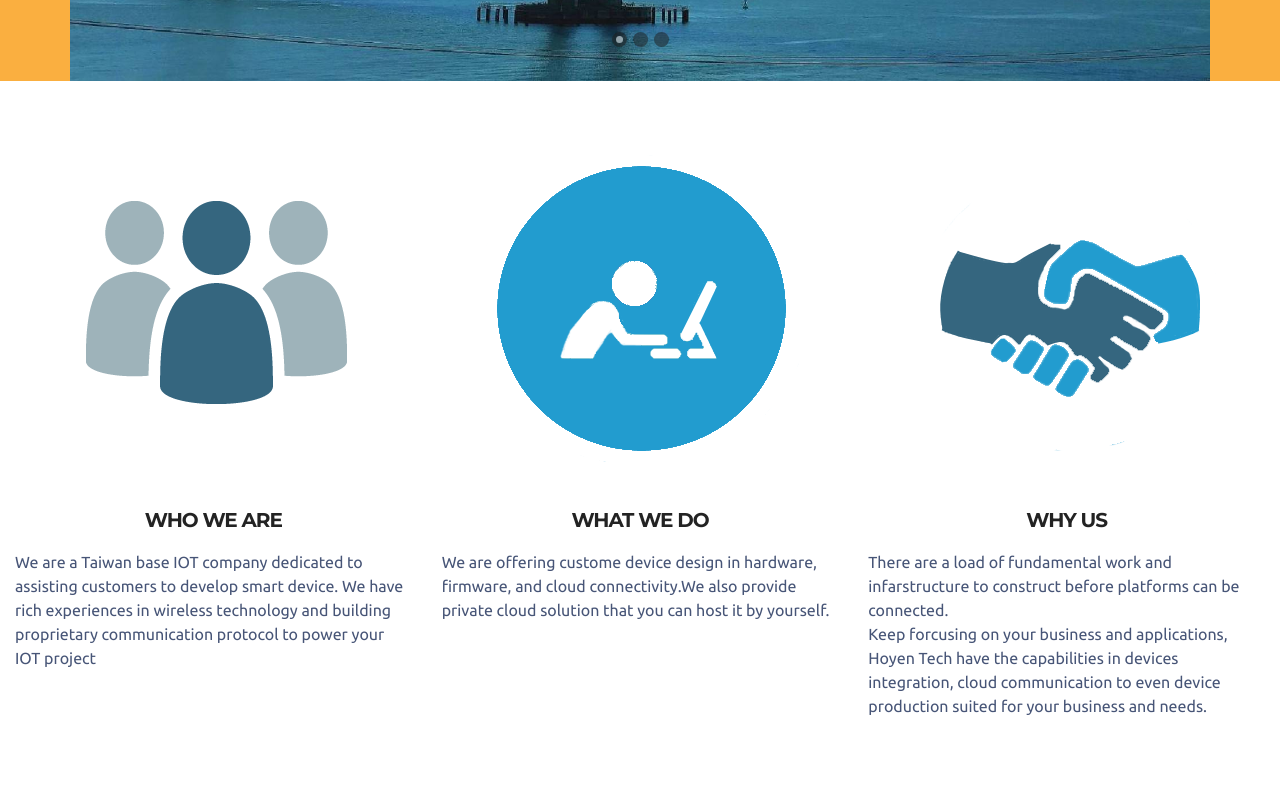
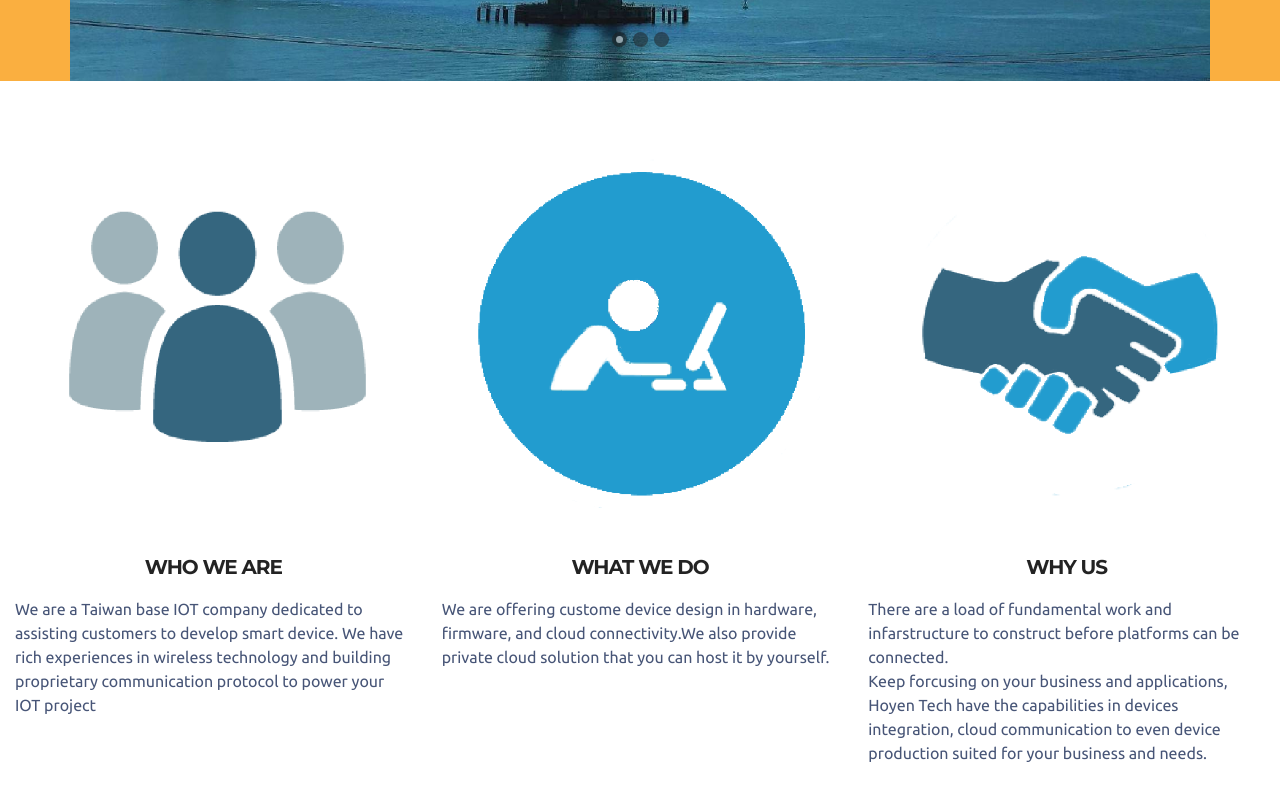
Before and after one commit to kenychen/web01, a plain HTML site: page index.html in a window 1280 px wide. Shown: the part 640-1440 px from the top of the page. Drawn offline with Linux system fonts and the light colour scheme.

Commit message:
re-size icon

```diff
--- a/index.html
+++ b/index.html
@@ -135,7 +135,7 @@
         <div class="mbr-cards-col col-xs-12 col-lg-4" style="padding-top: 40px; padding-bottom: 80px;">
             <div class="container">
               <div class="card cart-block">
-                  <div class="card-img"><img src="assets/images/whoweare-350x350.png" class="card-img-top"></div>
+                  <div class="card-img"><img src="assets/images/whoweare-600x600.png" class="card-img-top"></div>
                   <div class="card-block">
                     <h4 class="card-title">WHO WE ARE</h4>
 
@@ -148,7 +148,7 @@
         <div class="mbr-cards-col col-xs-12 col-lg-4" style="padding-top: 40px; padding-bottom: 80px;">
             <div class="container">
                 <div class="card cart-block">
-                    <div class="card-img"><img src="assets/images/whatwedo-350x350.png" class="card-img-top"></div>
+                    <div class="card-img"><img src="assets/images/whatwedo-600x600.png" class="card-img-top"></div>
                     <div class="card-block">
                         <h4 class="card-title">WHAT WE DO</h4>
 
@@ -161,7 +161,7 @@
         <div class="mbr-cards-col col-xs-12 col-lg-4" style="padding-top: 40px; padding-bottom: 80px;">
             <div class="container">
                 <div class="card cart-block">
-                    <div class="card-img"><img src="assets/images/whychooseus-350x350.png" class="card-img-top"></div>
+                    <div class="card-img"><img src="assets/images/whychooseus-600x600.png" class="card-img-top"></div>
                     <div class="card-block">
                         <h4 class="card-title">WHY US</h4>
 
```
